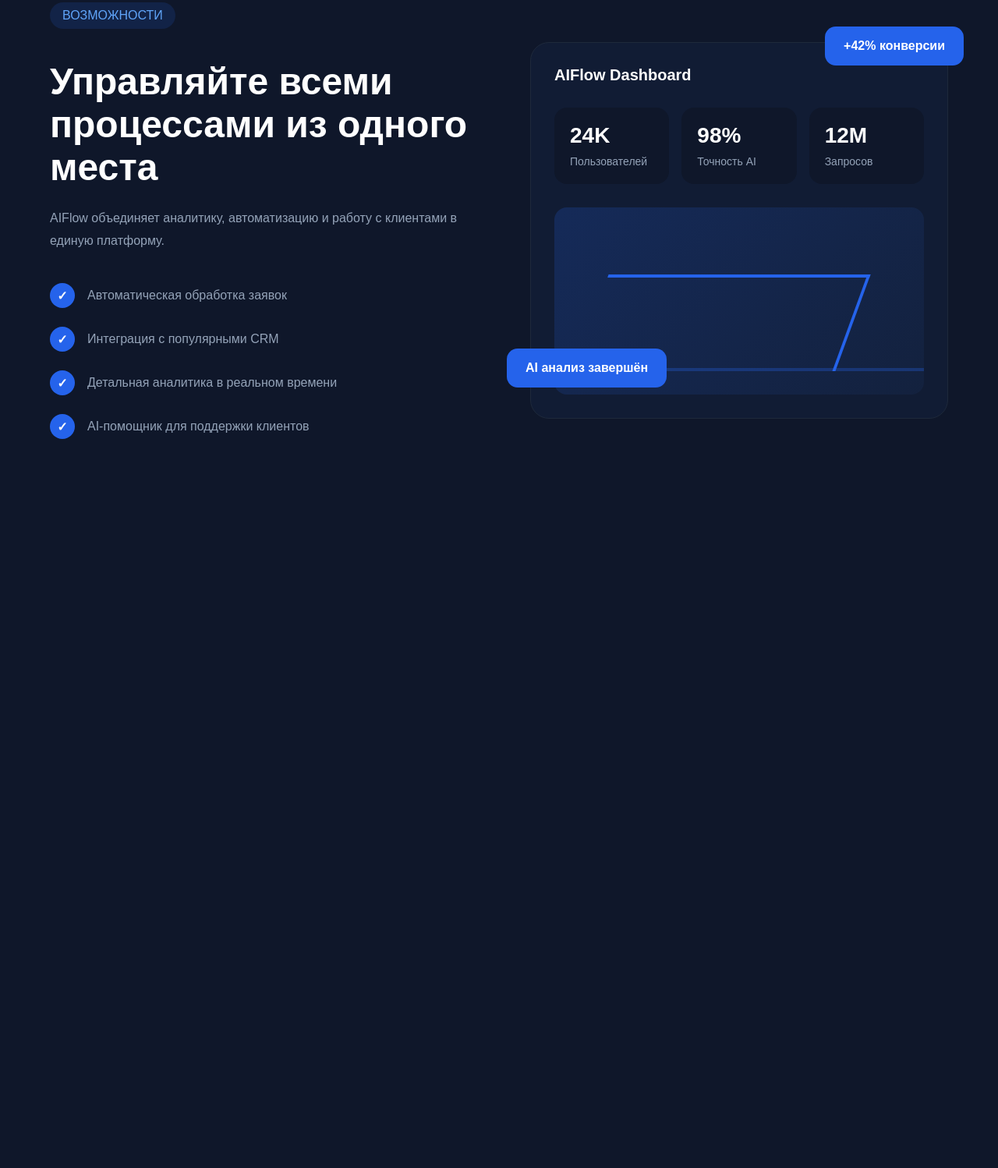
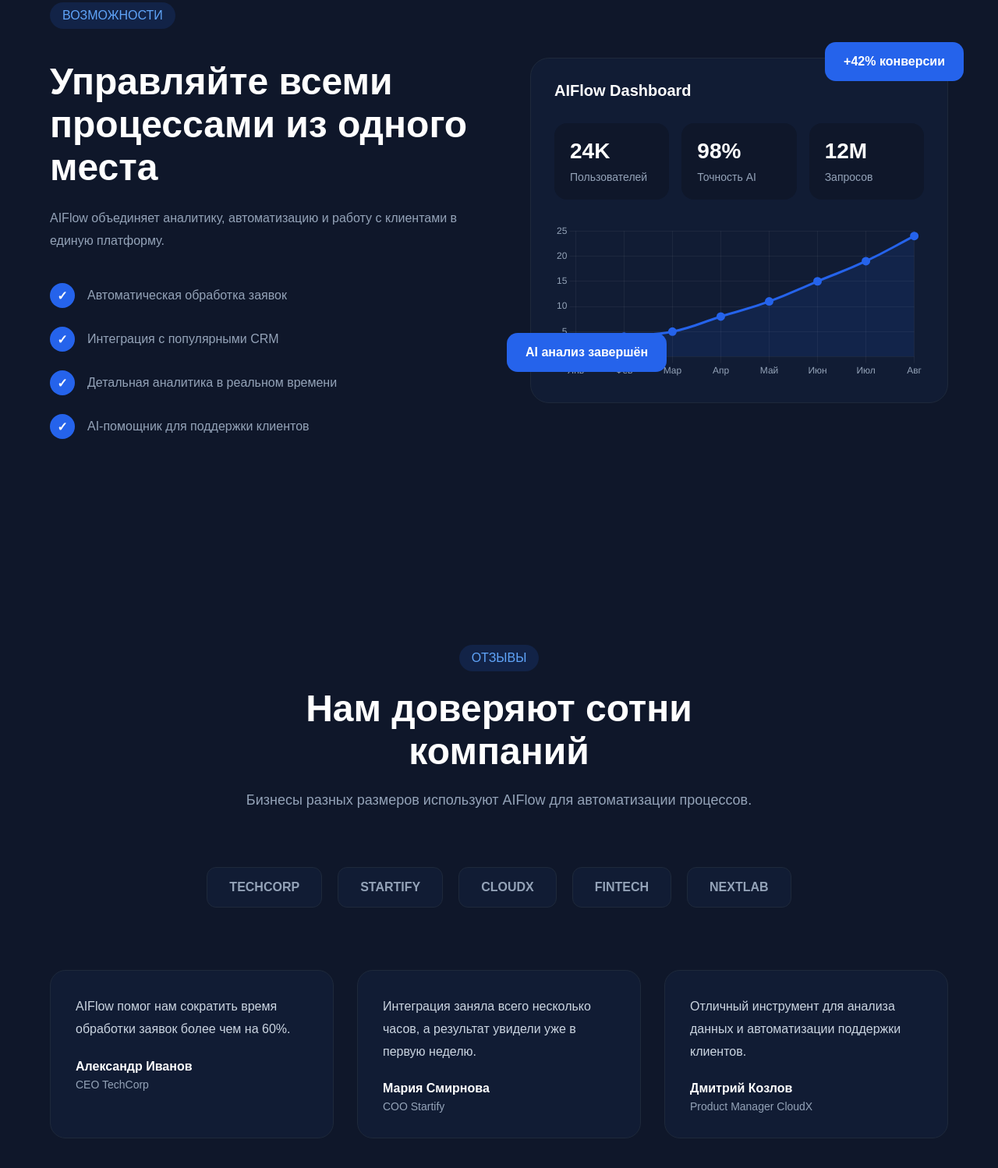
Before and after one commit to Luhary/web4, a plain HTML site: page index.html in a window 1280 px wide. Shown: the part 1773-3271 px from the top of the page at 78% size. Before the commit the page ends 2480 px from the top, so only its background shows below. Drawn offline with nearby package versions, Linux system fonts and the light colour scheme.

Commit message:
feat: add testimonials section and scroll animations

```diff
--- a/index.html
+++ b/index.html
@@ -5,6 +5,7 @@
     <meta name="viewport" content="width=device-width, initial-scale=1.0">
     <title>AIFlow</title>
     <link rel="stylesheet" href="style.css">
+    <script src="https://cdnjs.cloudflare.com/ajax/libs/Chart.js/4.4.1/chart.umd.js"></script>
 </head>
 <body>
     <header class="header">
@@ -215,7 +216,9 @@
                             </div>
                         </div>
 
-                        <div class="chart-placeholder"></div>
+                        <div class="chart-wrapper">
+                            <canvas id="dashChart"></canvas>
+                        </div>
                     </div>
 
                     <div class="floating-card card-top">
@@ -233,6 +236,95 @@
             </div>
         </div>
     </section>
+    <section class="testimonials reveal">
+        <div class="container">
+            <div class="section-header">
+                <span class="section-label">
+                    ОТЗЫВЫ
+                </span>
+
+                <h2>
+                    Нам доверяют сотни компаний
+                </h2>
+
+                <p>
+                    Бизнесы разных размеров используют AIFlow для автоматизации процессов.
+                </p>
+            </div>
+
+            <div class="companies">
+                <div class="company-item">
+                    TECHCORP
+                </div>
+
+                <div class="company-item">
+                    STARTIFY
+                </div>
+
+                <div class="company-item">
+                    CLOUDX
+                </div>
+
+                <div class="company-item">
+                    FINTECH
+                </div>
+
+                <div class="company-item">
+                    NEXTLAB
+                </div>
+            </div>
+
+            <div class="reviews-grid">
+                <div class="review-card reveal">
+                    <p>
+                        AIFlow помог нам сократить время обработки заявок более чем на 60%.
+                    </p>
+
+                    <div class="review-author">
+                        <strong>
+                            Александр Иванов
+                        </strong>
+
+                        <span>
+                            CEO TechCorp
+                        </span>
+                    </div>
+                </div>
+
+                <div class="review-card reveal">
+                    <p>
+                        Интеграция заняла всего несколько часов, а результат увидели уже в первую неделю.
+                    </p>
+
+                    <div class="review-author">
+                        <strong>
+                            Мария Смирнова
+                        </strong>
+
+                        <span>
+                            COO Startify
+                        </span>
+                    </div>
+                </div>
+
+                <div class="review-card reveal">
+                    <p>
+                        Отличный инструмент для анализа данных и автоматизации поддержки клиентов.
+                    </p>
+
+                    <div class="review-author">
+                        <strong>
+                            Дмитрий Козлов
+                        </strong>
+
+                        <span>
+                            Product Manager CloudX
+                        </span>
+                    </div>
+                </div>
+            </div>
+        </div>
+    </section>
 
     <script src="script.js"></script>
 </body>
--- a/script.js
+++ b/script.js
@@ -1,5 +1,54 @@
 const primaryButton = document.querySelector(".primary-button");
 
-primaryButton.addEventListener("click", function () {
-    console.log("Free trial");
+if (primaryButton) {
+    primaryButton.addEventListener("click", function () {
+        alert("Free trial");
+    });
+}
+
+const revealElements = document.querySelectorAll(".reveal");
+
+const observer = new IntersectionObserver(
+    function (entries) {
+        entries.forEach(function (entry) {
+            if (entry.isIntersecting) {
+                entry.target.classList.add("active");
+            }
+        });
+    },
+    {
+        threshold: 0.2
+    }
+);
+
+revealElements.forEach(function (element) {
+    observer.observe(element);
 });
+
+
+new Chart(document.getElementById("dashChart"), {
+    type: "line",
+    data: {
+        labels: ["Янв", "Фев", "Мар", "Апр", "Май", "Июн", "Июл", "Авг"],
+        datasets: [{
+            data: [2, 4, 5, 8, 11, 15, 19, 24],
+            borderColor: "#2563eb",
+            backgroundColor: "rgba(37, 99, 235, 0.12)",
+            borderWidth: 3,
+            tension: 0.45,
+            fill: true,
+            pointBackgroundColor: "#2563eb",
+            pointRadius: 4,
+            pointHoverRadius: 6
+        }]
+    },
+    options: {
+        responsive: true,
+        maintainAspectRatio: false,
+        plugins: { legend: { display: false } },
+        scales: {
+            x: { ticks: { color: "#94a3b8" }, grid: { color: "rgba(255,255,255,0.05)" }, border: { display: false } },
+            y: { ticks: { color: "#94a3b8" }, grid: { color: "rgba(255,255,255,0.05)" }, border: { display: false } }
+        }
+    }
+});
--- a/style.css
+++ b/style.css
@@ -291,39 +291,10 @@ body {
     font-size: 14px;
 }
 
-.chart-placeholder {
-    height: 240px;
+.chart-wrapper {
+    height: 200px;
     margin-top: 30px;
-    border-radius: 16px;
-    background: linear-gradient(
-        135deg,
-        rgba(37, 99, 235, 0.2),
-        rgba(59, 130, 246, 0.05)
-    );
     position: relative;
-    overflow: hidden;
-}
-
-.chart-placeholder::before {
-    content: "";
-    position: absolute;
-    left: 0;
-    bottom: 30px;
-    width: 100%;
-    height: 4px;
-    background-color: rgba(37, 99, 235, 0.3);
-}
-
-.chart-placeholder::after {
-    content: "";
-    position: absolute;
-    left: 10%;
-    bottom: 30px;
-    width: 70%;
-    height: 120px;
-    border-top: 4px solid #2563eb;
-    border-right: 4px solid #2563eb;
-    transform: skewX(-20deg);
 }
 
 .floating-card {
@@ -373,3 +344,88 @@ body {
         margin-top: 16px;
     }
 }
+
+.testimonials {
+    padding: 120px 0;
+}
+
+.companies {
+    display: flex;
+    justify-content: center;
+    flex-wrap: wrap;
+    gap: 20px;
+    margin-bottom: 80px;
+}
+
+.company-item {
+    padding: 16px 28px;
+    border: 1px solid #1e293b;
+    border-radius: 12px;
+    background-color: #111c34;
+    color: #94a3b8;
+    font-weight: 600;
+    transition: 0.3s;
+}
+
+.company-item:hover {
+    border-color: #2563eb;
+    color: white;
+    cursor: default;
+}
+
+.reviews-grid {
+    display: grid;
+    grid-template-columns: repeat(3, 1fr);
+    gap: 30px;
+}
+
+.review-card {
+    background-color: #111c34;
+    border: 1px solid #1e293b;
+    border-radius: 20px;
+    padding: 32px;
+    transition: 0.3s;
+}
+
+.review-card:hover {
+    transform: translateY(-8px);
+    border-color: #2563eb;
+}
+
+.review-card p {
+    color: #cbd5e1;
+    line-height: 1.8;
+    margin-bottom: 24px;
+}
+
+.review-author {
+    display: flex;
+    flex-direction: column;
+    gap: 6px;
+}
+
+.review-author strong {
+    color: white;
+}
+
+.review-author span {
+    color: #94a3b8;
+    font-size: 14px;
+}
+
+.reveal {
+    opacity: 0;
+    transform: translateY(50px);
+    transition: 0.8s;
+}
+
+.reveal.active {
+    opacity: 1;
+    transform: translateY(0);
+}
+
+@media (max-width: 900px) {
+    .reviews-grid {
+        grid-template-columns: 1fr;
+    }
+}
```
